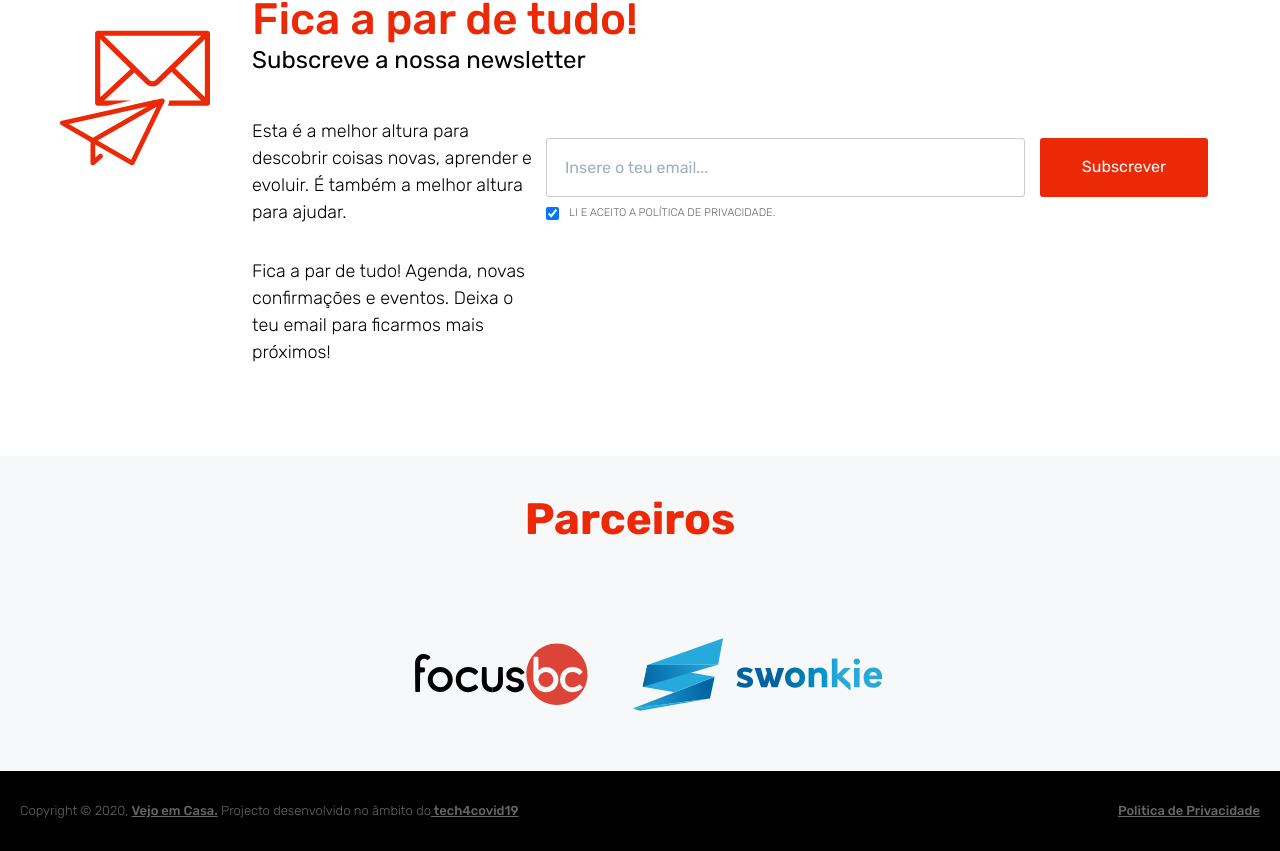
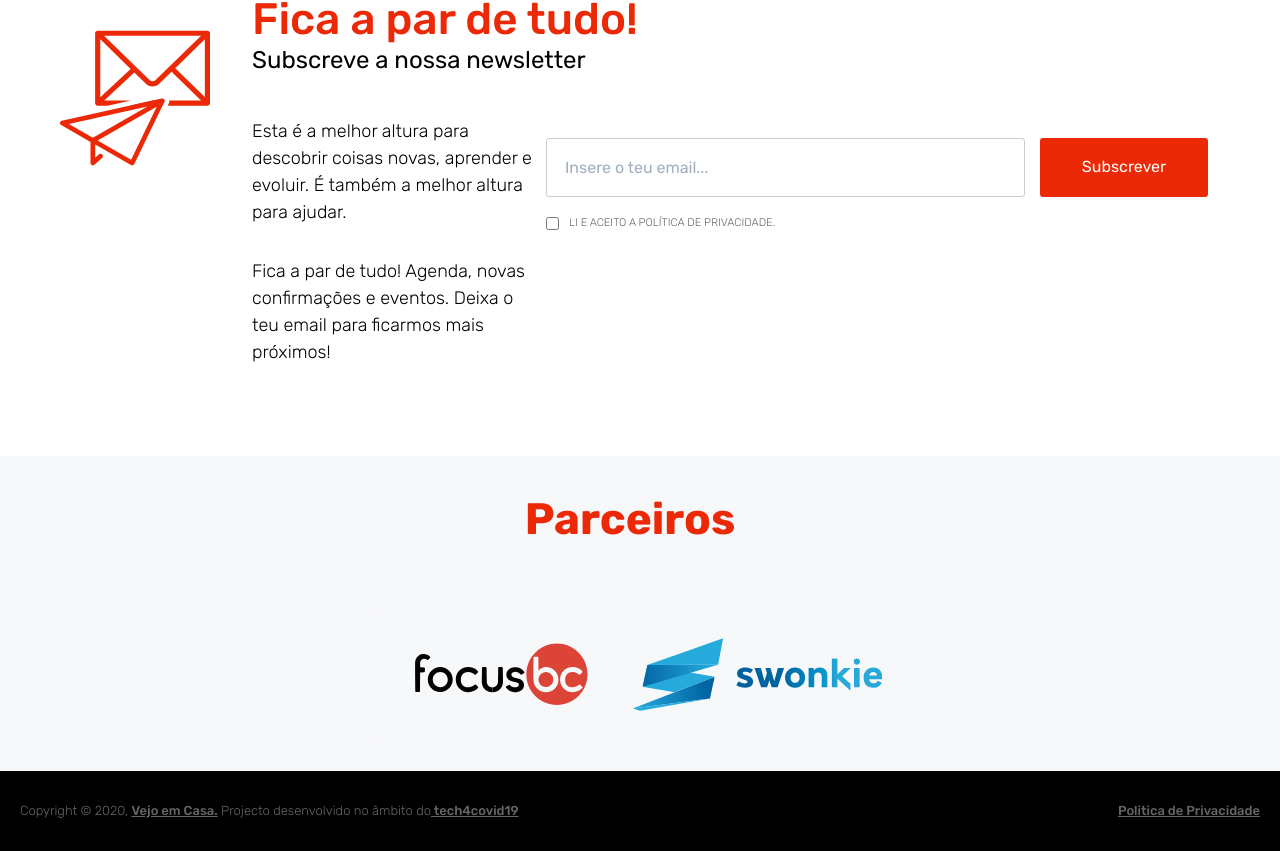
Before and after one commit to almeiduh/vejo-em-casa-fe, a React (Create React App) app: page / in a window 1280 px wide. Shown: the part 3414-4265 px from the top of the page. Built offline with nearby package versions, Linux system fonts and the light colour scheme; what axios-case-converter would draw is missing.

Commit message:
fix: error message on subscribe
removed relative paths
adds email validation
removes checked by default

```diff
--- a/src/pages/Landing/Newsletter.jsx
+++ b/src/pages/Landing/Newsletter.jsx
@@ -1,20 +1,23 @@
 import React, { useState } from 'react';
 import { useSelector, useDispatch } from 'react-redux';
 
+import styles from 'pages/Landing/newsletter.module.css';
 import { subscribeUserAsync, getMessage } from 'state/landingpage/landingSlice';
+import Swonkei from 'svg/swonkie-logo.svg';
+import Focus from 'svg/veja_web_pag_landingpage_Icons-26.svg';
 import { ReactComponent as Mail } from 'svg/veja_web_pag_landingpage-02.svg';
-
-import Swonkei from '../../svg/swonkie-logo.svg';
-import Focus from '../../svg/veja_web_pag_landingpage_Icons-26.svg';
-import styles from './newsletter.module.css';
 
 const Newsletter = () => {
   const dispatch = useDispatch();
   const message = useSelector(getMessage);
 
   const [email, setEmail] = useState('');
-  const [isSubscribeEnabled, setIsSubscribeEnabled] = useState(true);
+  const [isSubscribeEnabled, setIsSubscribeEnabled] = useState(false);
   const handleClick = (event) => setIsSubscribeEnabled(event.target.checked);
+
+  const emailIsValid = (email) => {
+    return /^[^\s@]+@[^\s@]+\.[^\s@]+$/.test(email);
+  };
 
   const handleSubscribeClick = () => {
     if (email.length === 0) return;
@@ -51,16 +54,18 @@ const Newsletter = () => {
                 onChange={({ target: { value } }) => setEmail(value)}
               />
               <button
-                disabled={!isSubscribeEnabled}
+                disabled={
+                  !isSubscribeEnabled ||
+                  email.length === 0 ||
+                  !emailIsValid(email)
+                }
                 type="button"
                 onClick={handleSubscribeClick}
               >
                 Subscrever
               </button>
             </div>
-            {message.length > 0 && (
-              <div className={styles.message}>{message}</div>
-            )}
+
             <div
               className={`vec-flex vec-items-center ${styles.checkboxContainer}`}
             >
@@ -73,6 +78,9 @@ const Newsletter = () => {
                 LI E ACEITO A POLÍTICA DE PRIVACIDADE.
               </div>
             </div>
+            {message.length > 0 && (
+              <div className={styles.message}>{message}</div>
+            )}
           </div>
         </div>
       </div>
--- a/src/pages/Landing/newsletter.module.css
+++ b/src/pages/Landing/newsletter.module.css
@@ -187,6 +187,16 @@
   color: #666666;
 }
 
+.checkboxContainer {
+  margin-top: 40px;
+}
+
+@media (min-width: 700px) {
+  .checkboxContainer {
+    margin-top: 10px;
+  }
+}
+
 .checkboxContainer input,
 .checkboxLabel {
   margin-top: 8px;
@@ -204,7 +214,8 @@
   font-size: 11px;
   letter-spacing: 0;
   color: #666666;
-  margin-top: 5px;
+  margin-top: 10px;
+  color: red;
 }
 .mailIcon {
   position: block;
```
